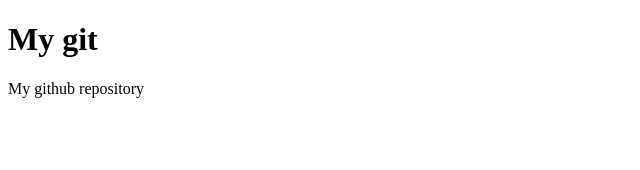
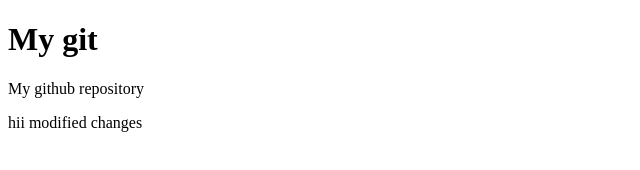
Before and after one commit to sravansk/git-tutorial, a plain HTML site: page index.html in a window 1280 px wide. Shown: the whole page, without its empty margins (0-640 px from the left). Drawn offline with Linux system fonts and the light colour scheme.

Commit message:
index.html

```diff
--- a/index.html
+++ b/index.html
@@ -4,6 +4,7 @@
 
 <h1>My git </h1>
 <p>My github repository</p>
+<p>hii modified changes</p>
 
 </body>
 </html>
```
